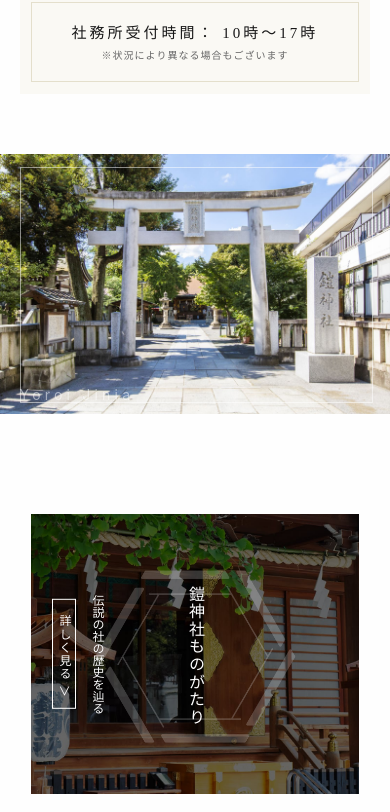
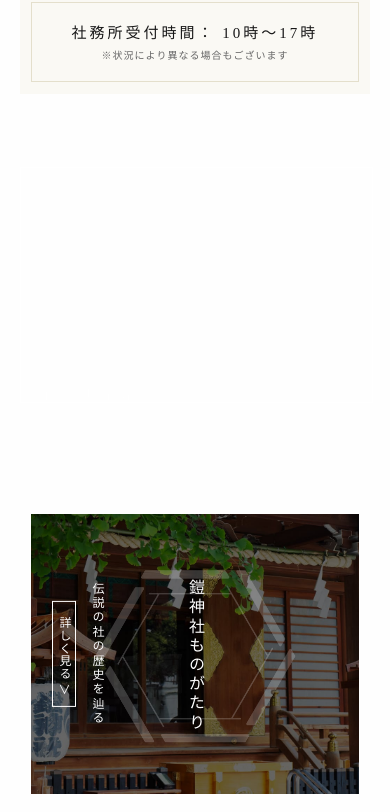
Before and after one commit to UMIZORA/yoroi-react, a Next.js app: page / in a window 390 px wide. Shown: the part 1143-1955 px from the top of the page. Built offline with nearby package versions, Linux system fonts and the light colour scheme.

Commit message:
🎨 パララックスの修正とハンバーガーメニューの挙動修正

```diff
--- a/src/app/page.module.css
+++ b/src/app/page.module.css
@@ -40,12 +40,8 @@
 .copy_block .photo_01 { margin-top:100px; width:100%; height:380px; overflow: hidden; position: relative; }
 .copy_block .photo_01::before { content: "Yoroi Jinja"; position:absolute; bottom:4.4%; left:5%; color:rgba(255,255,255,0.5); font-size:18px; letter-spacing: 0.5em; font-family: 'Inter', sans-serif; z-index: 10; }
 .copy_block .photo_01::after { content: ""; position:absolute; width:90%; height:90%; border:solid 1px rgba(255,255,255,0.5); top:5%; left:5%; }
-.copy_block .photo_01 > div { width:100%; height:100%; background-image: url("../../public/photo01.jpg");
-    background-attachment: fixed;
-    background-position: center;
-    background-size: cover;
-    background-repeat: no-repeat; }
-.copy_block .photo_01 img.img_parallax { width:100%; }
+.copy_block .photo_01 > div { width:100%; height:100%; clip-path: inset(0); }
+.copy_block .photo_01 > div::after { content:""; width:100%; height:100%; background-image: url("../../public/photo01.jpg"); position: fixed; top:0; left:0; background-position: center; background-size: cover; background-repeat: no-repeat; z-index: 10; }
 @media screen and (max-width:900px) {
     .copy_block .photo_01 { height:260px; margin-top:60px; }
     .copy_block .photo_01::before { font-size:14px; letter-spacing: 0.3em; }
@@ -84,12 +80,12 @@
     .banner_block > div.banner_content { height:280px; width:84%; margin:20px auto; }
     .banner_block > div.banner_content.image_01 { background-size: cover; background-position: center; }
     .banner_block > div.banner_content.image_02 { background-size: cover; background-position: center; }
-    .banner_block > div.banner_content > a > div.banner_title p { font-size:16px; letter-spacing: 0.1em; }
+    .banner_block > div.banner_content > a > div.banner_title p { font-size:16px; letter-spacing: 0.2em; }
     .banner_block > div.banner_content > a > div.banner_title p::after { width:150px; height:129px;  }
     .banner_block > div.banner_content > a > div.banner_info { left:20%; }
-    .banner_block > div.banner_content > a > div.banner_info p { font-size:12px; line-height: 1.4; letter-spacing: 0em; }
+    .banner_block > div.banner_content > a > div.banner_info p { font-size:12px; line-height: 1.4; letter-spacing: 0.2em; }
     .banner_block > div.banner_content > a > div.banner_link { left:10%; }
-    .banner_block > div.banner_content > a > div.banner_link p { font-size:12px; }
+    .banner_block > div.banner_content > a > div.banner_link p { font-size:12px; letter-spacing:0.05em; }
 
     .banner_block > div.banner_content::before { left:-5%; }
     .banner_block > div.banner_content::after { right:-5%; }
--- a/src/components/Header/header.module.css
+++ b/src/components/Header/header.module.css
@@ -17,7 +17,8 @@
   .g_nav { flex-direction: column; position:relative; }
   .g_nav h1 { width:fit-content; position:fixed; top:22px; left:50%; transform: translateX(-50%); z-index: 1; }
   .g_nav h1 > a.headerTitle { font-size:20px; margin-left:20px; }
-  .g_nav nav { flex-direction: column; align-items: flex-start; justify-content:flex-start; background-color:rgba(255,255,255,1); width:100%; height:100vh; padding-bottom:calc(100vh); position:relative; z-index: 11; }
+  .g_nav nav { flex-direction: column; align-items: flex-start; justify-content:flex-start; background-color:rgba(255,255,255,1); width:100%; height:100vh; padding-bottom:calc(100vh); transform: translateX(100%); position:relative; z-index: 11; right:-100%; }
+  .g_nav ul { width:84%; margin:auto; gap:0; }
   .g_nav div.sp_logo { display: block; width:60%; max-width:200px; margin:70px auto 25px; }
 }
 
--- a/src/components/Header/page.jsx
+++ b/src/components/Header/page.jsx
@@ -4,7 +4,6 @@ import Image from "next/image";
 import styles from "@/components/Header/header.module.css";
 import { useState, useEffect } from "react";
 import { animate, motion } from "framer-motion";
-
 
 export function Header() {
 
@@ -14,12 +13,12 @@ export function Header() {
   };
 
   const pcVariants = {
-    initialValue: {x: "0"},
+    initialValue: {x: "0%"},
     animationValue: {x: isOpen ? "0%" : "0%" }
   };
   const mobileVariants = {
-    initialValue: {x: "100%"},
-    animationValue: {x: isOpen ? "0%" : "100%" }
+    initialValue: {x: "100%", right:"0"},
+    animationValue: {x: isOpen ? "0%" : "100%", right:"0"}
   };
 
   const [isMobile, setIsMobile] = useState(false);
@@ -52,7 +51,7 @@ export function Header() {
       <header className={styles.header}>
 	      <div className={styles.g_nav}>
 	        <h1><a href="/" className={styles.headerTitle}>鎧神社</a></h1>
-          <motion.nav initial="initialValue" animate="animationValue" variants={isMobile ? mobileVariants : pcVariants} transition={{ type: "tween", duration: 0.4, ease: "easeInOut",}}>
+          <motion.nav animate="animationValue" initial="initialValue" variants={isMobile ? mobileVariants : pcVariants} transition={{ type: "tween", duration: 0.4, ease: "easeInOut",}}>
             <div className={styles.sp_logo}><Image src="/logo_bk.png" className={styles.imgAuto} width={200} height={42} alt="鎧神社" /></div>
             <ul className={styles.g_menu}>
             <li><a href="history/">鎧神社ものがたり</a></li>
```
